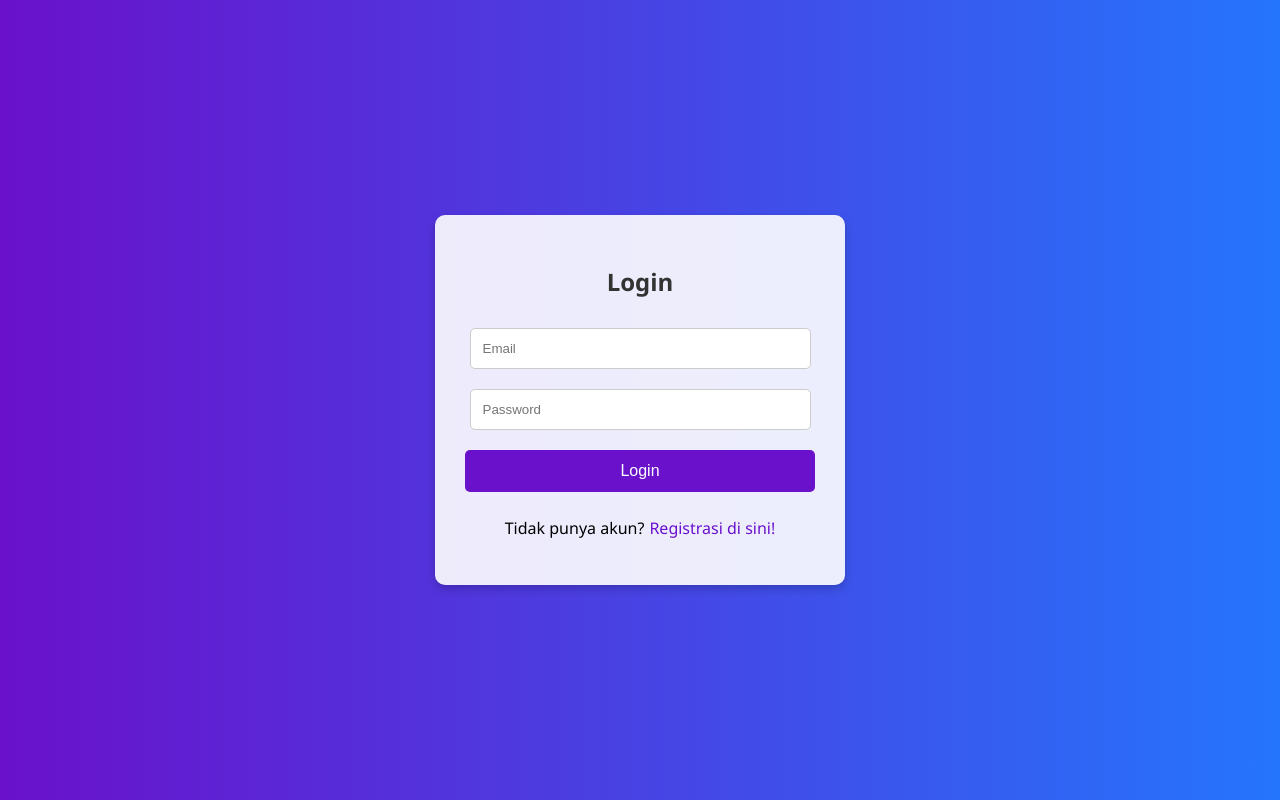
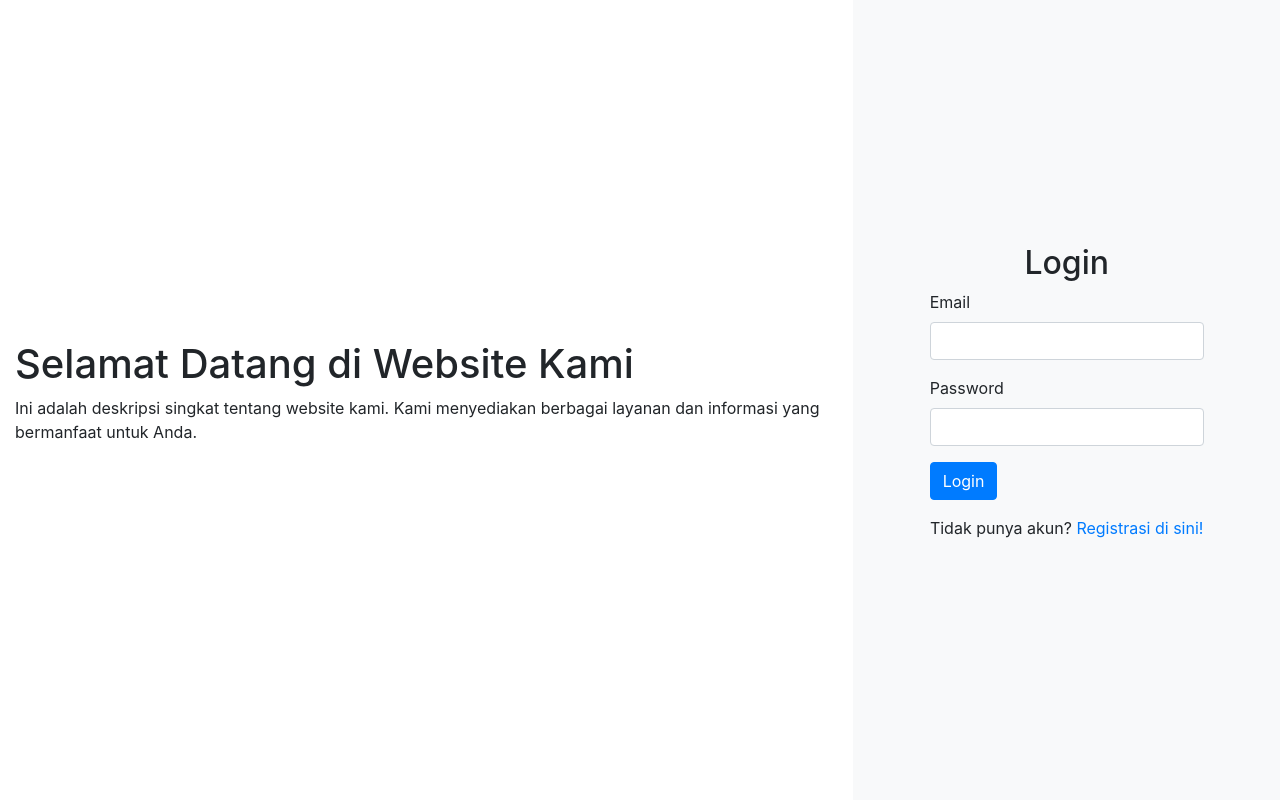
Before and after one commit to simamzz/TUBES-WAD, a Laravel app: page / in a window 1280 px wide. Run offline with Laravel 12, Linux system fonts and the light colour scheme; parts of the project's set-up code (start-up, migrations or seed data) failed here and were passed over.

Commit message:
undo wel blade

```diff
--- a/resources/views/welcome.blade.php
+++ b/resources/views/welcome.blade.php
@@ -3,80 +3,48 @@
 <head>
     <meta charset="UTF-8">
     <meta name="viewport" content="width=device-width, initial-scale=1.0">
-    <title>Tencom</title>
-    <style>
-        body {
-            display: flex;
-            justify-content: center;
-            align-items: center;
-            height: 100vh;
-            margin: 0;
-            font-family: 'Segoe UI', Tahoma, Geneva, Verdana, sans-serif;
-            background: linear-gradient(to right, #6a11cb, #2575fc);
-            color: #fff;
-        }
-        .login-box {
-            background-color: rgba(255, 255, 255, 0.9);
-            padding: 30px;
-            border-radius: 10px;
-            box-shadow: 0 4px 8px rgba(0, 0, 0, 0.2);
-            text-align: center;
-            width: 350px;
-        }
-        .login-box h2 {
-            margin-bottom: 20px;
-            color: #333;
-        }
-        .login-box input {
-            width: 90%;
-            padding: 12px;
-            margin: 10px 0;
-            border: 1px solid #ccc;
-            border-radius: 5px;
-        }
-        .login-box button {
-            width: 100%;
-            padding: 12px;
-            margin: 10px 0;
-            border: none;
-            border-radius: 5px;
-            background-color: #6a11cb;
-            color: #fff;
-            font-size: 16px;
-            cursor: pointer;
-        }
-        .login-box button:hover {
-            background-color: #2575fc;
-        }
-        .login-box a {
-            color: #6a11cb;
-            text-decoration: none;
-            margin-left: 5px;
-}
-        .login-box a:hover {
-            text-decoration: underline;
-        }
-        .login-box p {
-            color: #000;
-            margin-top: 15px;
-            display: flex;
-            justify-content: center;
-            align-items: center;
-}
-.horizontal p {
-    margin: 0;
-}
-    </style>
+    <title>Welcome Page</title>
+    <link rel="icon" href="{{ asset('public\favicon.ico') }}" type="image/x-icon"> <!-- Ganti dengan favicon Anda -->
+    <link rel="stylesheet" href="https://stackpath.bootstrapcdn.com/bootstrap/4.5.2/css/bootstrap.min.css">
 </head>
 <body>
-    <div class="login-box">
-        <h2>Login</h2>
-        <form>
-            <input type="email" placeholder="Email" required>
-            <input type="password" placeholder="Password" required>
-            <button type="submit">Login</button>
-        </form>
-        <p class="mt-3">Tidak punya akun?<a href="{{ route('register') }}">Registrasi di sini!</a></p>
+    <div class="container-fluid">
+        <div class="row">
+            <!-- Kolom Kiri -->
+            <div class="col-md-8">
+                <div class="d-flex align-items-center" style="height: 100vh;">
+                    <div>
+                        <h1>Selamat Datang di Website Kami</h1>
+                        <p>Ini adalah deskripsi singkat tentang website kami. Kami menyediakan berbagai layanan dan informasi yang bermanfaat untuk Anda.</p>
+                    </div>
+                </div>
+            </div>
+
+            <!-- Kolom Kanan -->
+            <div class="col-md-4 bg-light">
+                <div class="d-flex flex-column align-items-center justify-content-center" style="height: 100vh;">
+                    <h2>Login</h2>
+                    <form action="{{ route('login') }}" method="POST">
+                        @csrf
+                        <div class="form-group">
+                            <label for="email">Email</label>
+                            <input type="email" class="form-control" id="email" name="email" required>
+                        </div>
+                        <div class="form-group">
+                            <label for="password">Password</label>
+                            <input type="password" class="form-control" id="password" name="password" required>
+                        </div>
+                        <button type="submit" class="btn btn-primary">Login</button>
+                    </form>
+
+                    <p class="mt-3">Tidak punya akun? <a href="{{ route('register') }}">Registrasi di sini!</a></p>
+                </div>
+            </div>
+        </div>
     </div>
+
+    <script src="https://code.jquery.com/jquery-3.5.1.slim.min.js"></script>
+    <script src="https://cdn.jsdelivr.net/npm/@popperjs/core@2.9.2/dist/umd/popper.min.js"></script>
+    <script src="https://stackpath.bootstrapcdn.com/bootstrap/4.5.2/js/bootstrap.min.js"></script>
 </body>
 </html>
```
Also changed, not shown: 1 other file.
